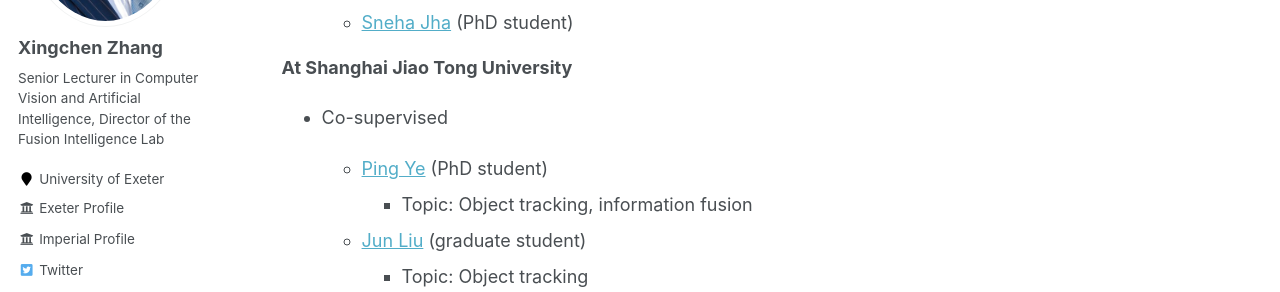
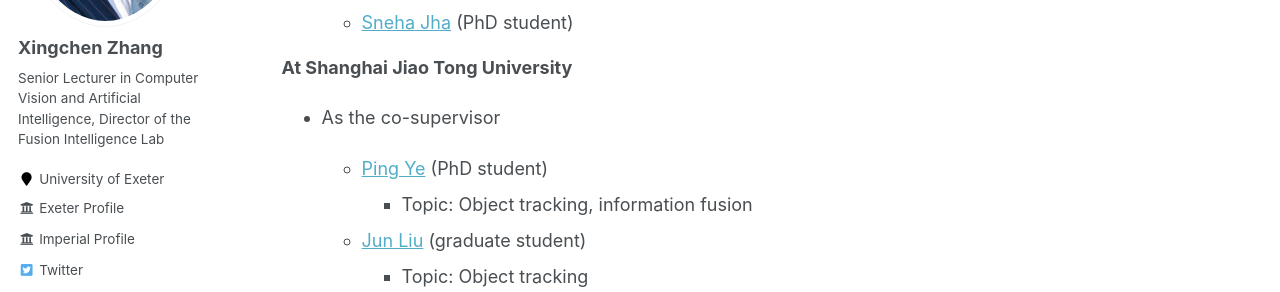
Before and after one commit to xingchenzhang/xingchenzhang.github.io, a Jekyll site: the page built from _pages/supervision.md, in a window 1280 px wide and 900 px high, scrolled down 1167 px. Shown: the part 250-542 px from the top of the window. Built offline with Jekyll 4.4.1, drawn with Linux system fonts in a browser that asks for light colours.

Commit message:
update supervision

```diff
--- a/_pages/supervision.md
+++ b/_pages/supervision.md
@@ -52,7 +52,7 @@ I was the primary supervisor of one MSc student in Applied Machine Learning at E
 
 **At Shanghai Jiao Tong University**
 
-- Co-supervised
+- As the co-supervisor
 
 	- [Ping Ye](https://www.researchgate.net/profile/Ping-Ye-6) (PhD student)
 		- Topic: Object tracking, information fusion
```
